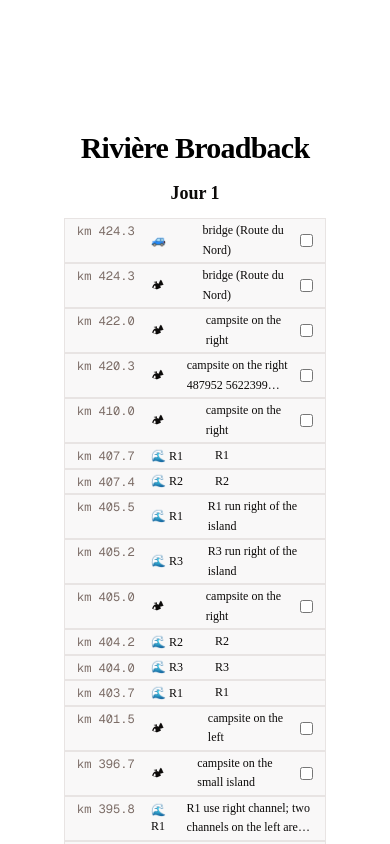
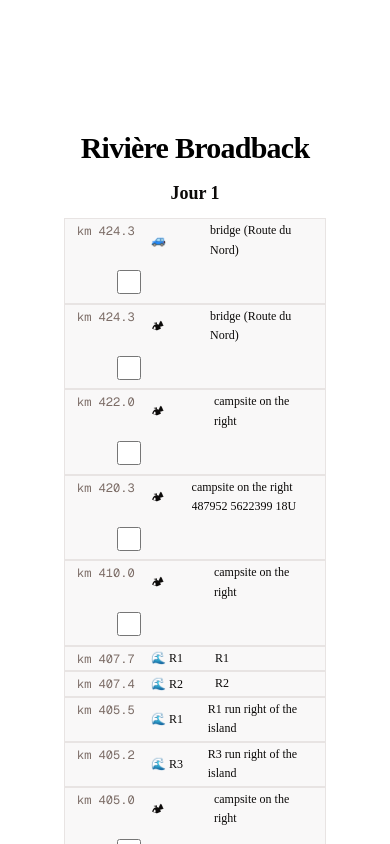
Before and after one commit to shawninder/demo-etapes, a Next.js app: page /broadback in a window 390 px wide. Shown: the top 844 px of the page. Built offline with nearby package versions, Linux system fonts and the light colour scheme.

Commit message:
Make checkbox easier to click on mobile

```diff
--- a/src/components/River.tsx
+++ b/src/components/River.tsx
@@ -5,6 +5,7 @@
 import { Item, ItemGroup, ItemActions, ItemContent, ItemDescription, ItemMedia, ItemTitle } from "@/components/ui/item"
 import { compareFeatureLevel, getDistanceLevelClassName, getFeatureLevelClassName } from "@/lib/featureLevel"
 import { cn } from "@/lib/utils"
+import { Input } from "@/components/ui/input"
 
 export type RiverProps = {
   features: RiverFeature[]
@@ -70,7 +71,9 @@
               {isCampable
                 ? (
                   <ItemActions>
-                    <input type='checkbox' checked={checked[km] || false} onChange={onChange} data-km={km} />
+                    <label className='w-16 text-right'>
+                      <Input type='checkbox' checked={checked[km] || false} onChange={onChange} data-km={km} className='size-6' />
+                    </label>
                   </ItemActions>
                 )
                 : null
--- /dev/null
+++ b/src/components/ui/input.tsx
@@ -0,0 +1,19 @@
+import * as React from "react"
+import { Input as InputPrimitive } from "@base-ui/react/input"
+import { cn } from "cn"
+
+function Input({ className, type, ...props }: React.ComponentProps<"input">) {
+  return (
+    <InputPrimitive
+      type={type}
+      data-slot="input"
+      className={cn(
+        "h-7 w-full min-w-0 rounded-md border border-input bg-input/20 px-2 py-0.5 text-sm transition-colors outline-none file:inline-flex file:h-6 file:border-0 file:bg-transparent file:text-xs/relaxed file:font-medium file:text-foreground placeholder:text-muted-foreground focus-visible:border-ring focus-visible:ring-2 focus-visible:ring-ring/30 disabled:pointer-events-none disabled:cursor-not-allowed disabled:opacity-50 aria-invalid:border-destructive aria-invalid:ring-2 aria-invalid:ring-destructive/20 md:text-xs/relaxed dark:bg-input/30 dark:aria-invalid:border-destructive/50 dark:aria-invalid:ring-destructive/40",
+        className
+      )}
+      {...props}
+    />
+  )
+}
+
+export { Input }
```
